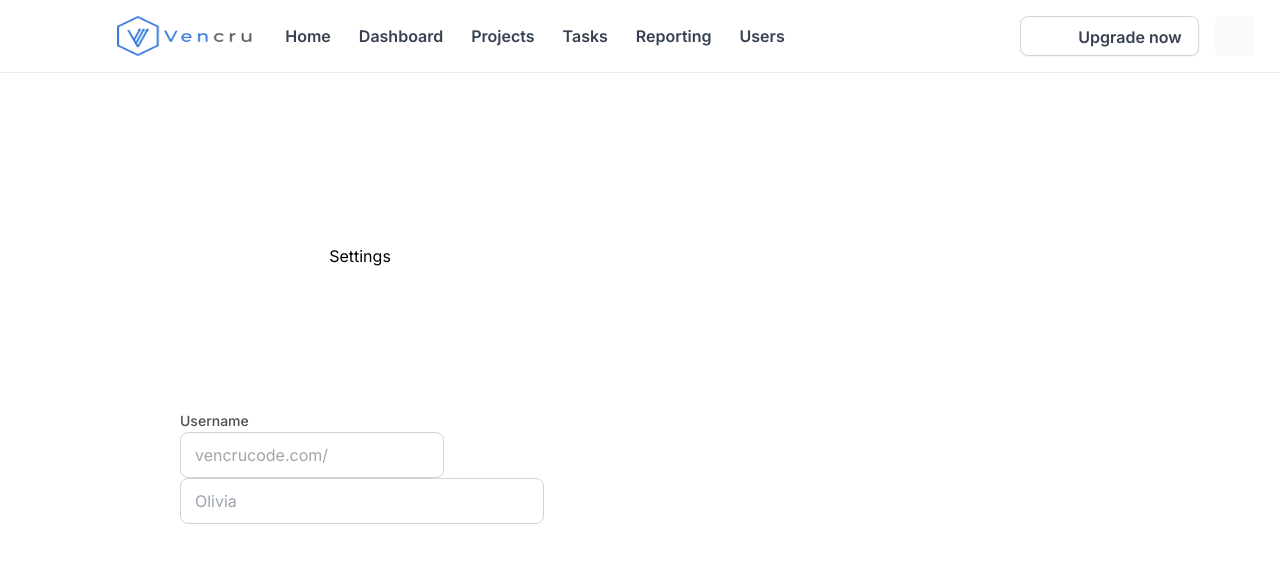
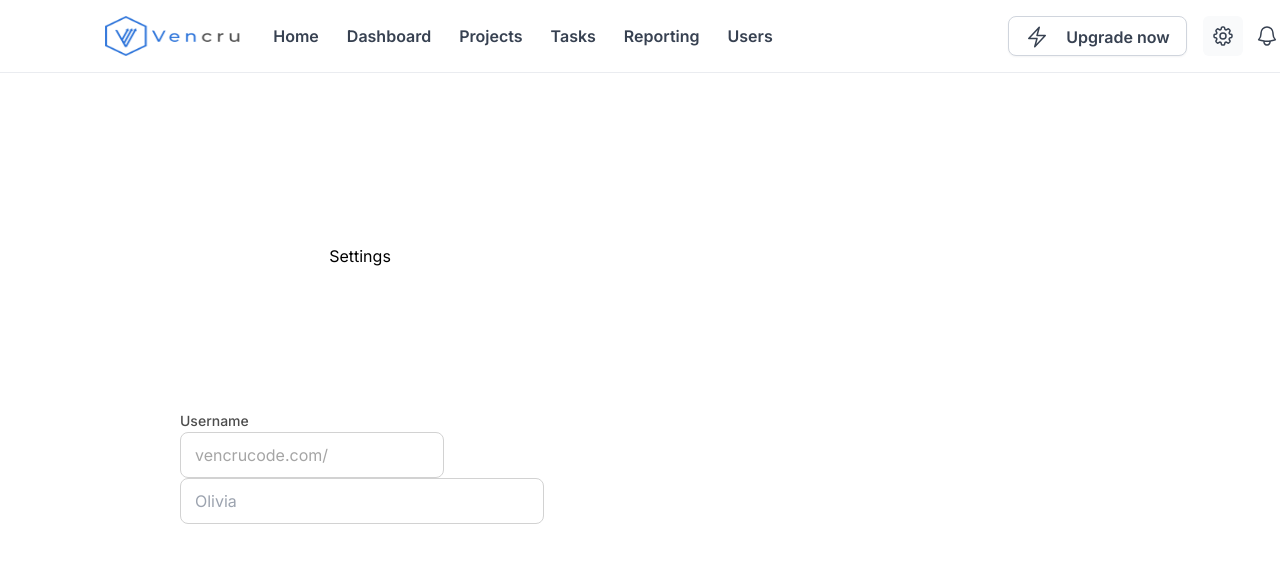
Before and after one commit to Edmund0/VencruCode, a React (Create React App) app: page /VencruCode/setting/details in a window 1280 px wide. Shown: the top 562 px of the page. Built offline with nearby package versions, Linux system fonts and the light colour scheme.

Commit message:
HATE HATE HATE HATE HATE HATE HATE HATE

```diff
--- a/src/Components/SettingFrame/MainNav.js
+++ b/src/Components/SettingFrame/MainNav.js
@@ -20,20 +20,37 @@ function MainNav() {
                   <div className={styles.navItem}>Reporting</div>
                   <div className={styles.navItem}>Users</div>
               </div>
-              <div className={styles.MENU}><Menu/></div>
+              <div className={styles.MENU}>
+                <svg xmlns="http://www.w3.org/2000/svg" fill="none" viewBox="0 0 24 24" strokeWidth={1.5} stroke="currentColor" className="w-6 h-6">
+                <path strokeLinecap="round" strokeLinejoin="round" d="M3.75 6.75h16.5M3.75 12H12m-8.25 5.25h16.5" />
+                </svg>
+              </div>
           </div>
 
           <div className={styles.navSet2}>
               <div className={styles.upgrade}>
               <div className={styles.upgradeBox}>
-                  <div><Bolt/></div>
+                  <div>
+                    <svg xmlns="http://www.w3.org/2000/svg" fill="none" viewBox="0 0 24 24" strokeWidth={1.5} stroke="currentColor" className="w-6 h-6">
+                    <path strokeLinecap="round" strokeLinejoin="round" d="M3.75 13.5l10.5-11.25L12 10.5h8.25L9.75 21.75 12 13.5H3.75z" />
+                    </svg>
+                  </div>
                   <div>Upgrade now</div>
               </div>
               </div>
 
               <div className={styles.options}>
-                  <div className={styles.COG}><Cog8/></div>
-                  <div className={styles.BEL}><Bell/></div>
+                  <div className={styles.COG}>
+                    <svg xmlns="http://www.w3.org/2000/svg" fill="none" viewBox="0 0 24 24" strokeWidth={1.5} stroke="currentColor" className="w-6 h-6">
+                    <path strokeLinecap="round" strokeLinejoin="round" d="M10.343 3.94c.09-.542.56-.94 1.11-.94h1.093c.55 0 1.02.398 1.11.94l.149.894c.07.424.384.764.78.93.398.164.855.142 1.205-.108l.737-.527a1.125 1.125 0 011.45.12l.773.774c.39.389.44 1.002.12 1.45l-.527.737c-.25.35-.272.806-.107 1.204.165.397.505.71.93.78l.893.15c.543.09.94.56.94 1.109v1.094c0 .55-.397 1.02-.94 1.11l-.893.149c-.425.07-.765.383-.93.78-.165.398-.143.854.107 1.204l.527.738c.32.447.269 1.06-.12 1.45l-.774.773a1.125 1.125 0 01-1.449.12l-.738-.527c-.35-.25-.806-.272-1.203-.107-.397.165-.71.505-.781.929l-.149.894c-.09.542-.56.94-1.11.94h-1.094c-.55 0-1.019-.398-1.11-.94l-.148-.894c-.071-.424-.384-.764-.781-.93-.398-.164-.854-.142-1.204.108l-.738.527c-.447.32-1.06.269-1.45-.12l-.773-.774a1.125 1.125 0 01-.12-1.45l.527-.737c.25-.35.273-.806.108-1.204-.165-.397-.505-.71-.93-.78l-.894-.15c-.542-.09-.94-.56-.94-1.109v-1.094c0-.55.398-1.02.94-1.11l.894-.149c.424-.07.765-.383.93-.78.165-.398.143-.854-.107-1.204l-.527-.738a1.125 1.125 0 01.12-1.45l.773-.773a1.125 1.125 0 011.45-.12l.737.527c.35.25.807.272 1.204.107.397-.165.71-.505.78-.929l.15-.894z" />
+                    <path strokeLinecap="round" strokeLinejoin="round" d="M15 12a3 3 0 11-6 0 3 3 0 016 0z" />
+                    </svg>
+                  </div>
+                  <div className={styles.BEL}>
+                    <svg xmlns="http://www.w3.org/2000/svg" fill="none" viewBox="0 0 24 24" strokeWidth={1.5} stroke="currentColor" className="w-6 h-6">
+                    <path strokeLinecap="round" strokeLinejoin="round" d="M14.857 17.082a23.848 23.848 0 005.454-1.31A8.967 8.967 0 0118 9.75v-.7V9A6 6 0 006 9v.75a8.967 8.967 0 01-2.312 6.022c1.733.64 3.56 1.085 5.455 1.31m5.714 0a24.255 24.255 0 01-5.714 0m5.714 0a3 3 0 11-5.714 0" />
+                    </svg>
+                  </div>
               </div>
 
               <div className={styles.profile}>
```
